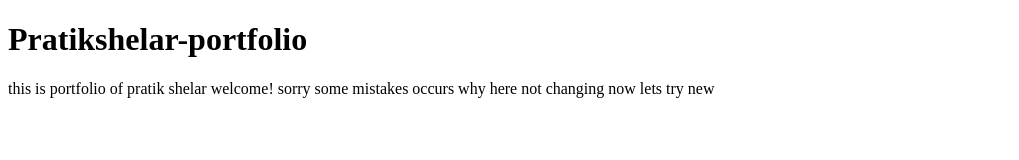
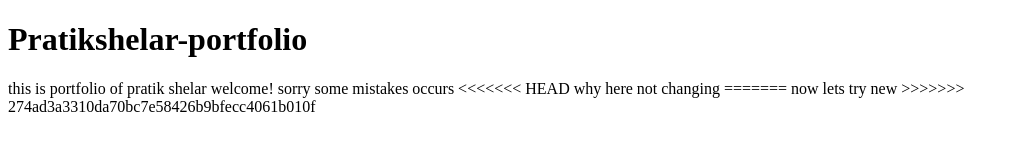
Before and after one commit to pratikshelar546/Pratikshelar-portfolio, a plain HTML site: page index.html in a window 1280 px wide. Shown: the whole page, without its empty margins (0-1019 px from the left). Drawn offline with Linux system fonts and the light colour scheme.

Commit message:
what happinggg

```diff
--- a/index.html
+++ b/index.html
@@ -11,7 +11,10 @@
     this is portfolio of pratik shelar
         welcome!
         sorry some mistakes occurs
+<<<<<<< HEAD
         why here not changing
+=======
         now lets try new
+>>>>>>> 274ad3a3310da70bc7e58426b9bfecc4061b010f
 </body>
 </html>
```
